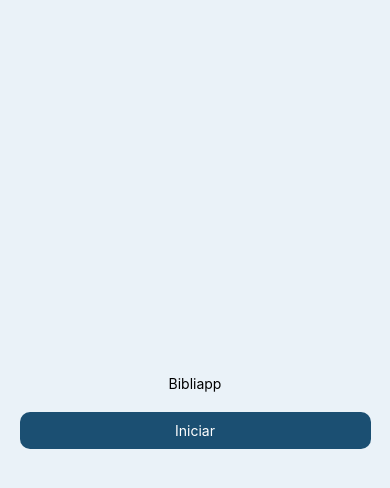
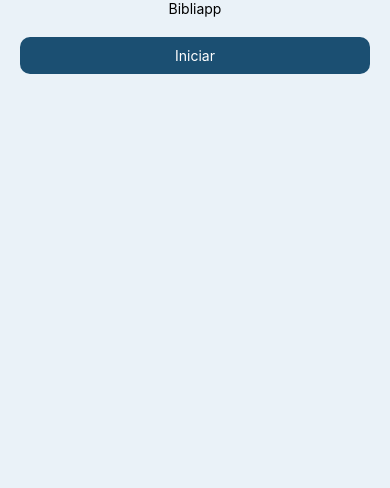
Before and after one commit to KevinFD95/Bibliapp, a React Native app in the folder frontend/: screen / in a window 390 px wide. Shown: the top 488 px of the page. Built offline with nearby package versions, Linux system fonts and the light colour scheme.

Commit message:
2025/03/17 - Pruebas

```diff
--- a/frontend/src/App.jsx
+++ b/frontend/src/App.jsx
@@ -1,6 +1,7 @@
 import { StatusBar } from "expo-status-bar";
 import { StyleSheet, Text, View } from "react-native";
 import { useEffect } from "react";
+import { SafeAreaProvider, SafeAreaView } from "react-native-safe-area-context";
 import CustomButton from "./components/button";
 import * as SplashScreen from "expo-splash-screen";
 import color from "./config/colors.json";
@@ -15,11 +16,15 @@ export default function App() {
   }, []);
 
   return (
-    <View style={styles.container}>
-      <Text>Bibliapp</Text>
-      <CustomButton text="Iniciar" onPress={() => alert("Botón")} />
+    <SafeAreaProvider>
       <StatusBar style="auto" />
-    </View>
+      <SafeAreaView style={styles.container}>
+        <View style={styles.view}>
+          <Text>Bibliapp</Text>
+          <CustomButton text="Iniciar" onPress={() => alert("Botón")} />
+        </View>
+      </SafeAreaView>
+    </SafeAreaProvider>
   );
 }
 
@@ -27,7 +32,11 @@ const styles = StyleSheet.create({
   container: {
     flex: 1,
     backgroundColor: color["app-background"],
+  },
+
+  view: {
+    width: "100%",
+    paddingHorizontal: 20,
     alignItems: "center",
-    justifyContent: "center",
   },
 });
--- a/frontend/src/components/button.jsx
+++ b/frontend/src/components/button.jsx
@@ -12,7 +12,7 @@ export default function customButton({ text, onPress }) {
 const styles = StyleSheet.create({
   button: {
     backgroundColor: color["button-background"],
-    width: "90%",
+    width: "100%",
     marginVertical: 20,
     paddingVertical: 10,
     borderRadius: 10,
```
